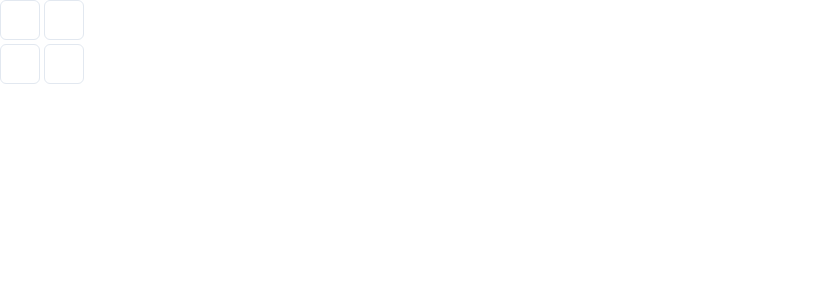
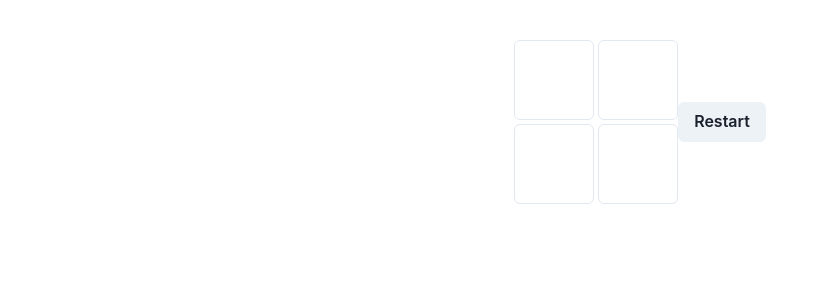
Before and after one commit to BrunoQuaresma/memorygame, a Next.js app: page / in a window 1280 px wide. Both pictures are taken after a click on the button "Start the game". Shown: the top 300 px of the page, without its empty margins (0-829 px from the left). Built offline with nearby package versions, Linux system fonts and the light colour scheme.

Commit message:
Minor improvements

```diff
--- a/components/Board.tsx
+++ b/game/components/Board.tsx
@@ -1,21 +1,23 @@
-import { Box, Grid } from "@chakra-ui/react";
+import { Box, Grid, Icon } from "@chakra-ui/react";
 import { useActor } from "@xstate/react";
 import React from "react";
 import { ActorRefFrom } from "xstate";
-import { matchMachine } from "../machines/match";
+import { createMatchMachine } from "../match";
+import { Card } from "./Card";
 
 type BoardProps = {
-  match: ActorRefFrom<typeof matchMachine>;
+  match: ActorRefFrom<ReturnType<typeof createMatchMachine>>;
 };
 
 export const Board: React.FC<BoardProps> = ({ match: matchActor }) => {
   const [match, sendMatchEvent] = useActor(matchActor);
+  const size = "80px";
 
   return (
     <Grid
       gap={1}
-      templateColumns={`repeat(${match.context.columns}, 40px)`}
-      templateRows={`repeat(${match.context.rows}, 40px)`}
+      templateColumns={`repeat(${match.context.columns}, ${size})`}
+      templateRows={`repeat(${match.context.rows}, ${size})`}
     >
       {match.context.board.map((cardValue, cardIndex) => {
         if (cardValue === undefined) {
@@ -25,21 +27,15 @@ export const Board: React.FC<BoardProps> = ({ match: matchActor }) => {
         const isFlipped = match.context.flippedCards.includes(cardIndex);
 
         return (
-          <Box
-            cursor="pointer"
-            onClick={() =>
+          <Card
+            onFlip={() =>
               sendMatchEvent({ type: "FLIP_CARD", index: cardIndex })
             }
+            isFlipped={isFlipped}
+            value={cardValue}
             key={cardIndex}
-            borderWidth={1}
-            borderStyle="solid"
-            borderColor="gray.200"
-            width="40px"
-            height="40px"
-            rounded="md"
-          >
-            {isFlipped ? cardValue : ""}
-          </Box>
+            size={size}
+          />
         );
       })}
     </Grid>
--- /dev/null
+++ b/game/components/Card.tsx
@@ -0,0 +1,33 @@
+import { Box, Center } from "@chakra-ui/react";
+import React from "react";
+
+type CardProps = {
+  onFlip: () => void;
+  isFlipped: boolean;
+  value: string;
+  size: number | string;
+};
+
+export const Card: React.FC<CardProps> = ({
+  onFlip,
+  isFlipped,
+  value,
+  size,
+}) => {
+  return (
+    <Center
+      as="button"
+      cursor="pointer"
+      onClick={onFlip}
+      borderWidth={1}
+      borderStyle="solid"
+      borderColor="gray.200"
+      width={size}
+      height={size}
+      rounded="md"
+      fontSize="5xl"
+    >
+      {isFlipped ? value : ""}
+    </Center>
+  );
+};
--- a/components/Game.tsx
+++ b/game/components/Game.tsx
@@ -1,7 +1,7 @@
-import { Button, Center } from "@chakra-ui/react";
+import { Button, Center, Heading } from "@chakra-ui/react";
 import { useMachine } from "@xstate/react";
 import React from "react";
-import { gameMachine } from "../machines/game";
+import { gameMachine } from "../game";
 import { Board } from "./Board";
 
 export const Game = () => {
@@ -16,11 +16,21 @@ export const Game = () => {
   }
 
   if (game.matches("started") && game.context.match) {
-    return <Board match={game.context.match} />;
+    return (
+      <Center p={10}>
+        <Board match={game.context.match} />
+        <Button onClick={() => sendGameEvent("RESTART")}>Restart</Button>
+      </Center>
+    );
   }
 
   if (game.matches("ended")) {
-    return <h1>END!</h1>;
+    return (
+      <Center p={10}>
+        <Heading>End!</Heading>
+        <Button onClick={() => sendGameEvent("RESTART")}>Restart</Button>
+      </Center>
+    );
   }
 
   return null;
--- /dev/null
+++ b/game/emojis.ts
@@ -0,0 +1,120 @@
+/** From https://getemoji.com/ */
+export const animals = [
+  "🐶",
+  "🐱",
+  "🐭",
+  "🐹",
+  "🐰",
+  "🦊",
+  "🐻",
+  "🐼",
+  "🐻‍❄️",
+  "🐨",
+  "🐯",
+  "🦁",
+  "🐮",
+  "🐷",
+  "🐽",
+  "🐸",
+  "🐵",
+  "🙈",
+  "🙉",
+  "🙊",
+  "🐒",
+  "🐔",
+  "🐧",
+  "🐦",
+  "🐤",
+  "🐣",
+  "🐥",
+  "🦆",
+  "🦅",
+  "🦉",
+  "🦇",
+  "🐺",
+  "🐗",
+  "🐴",
+  "🦄",
+  "🐝",
+  "🪱",
+  "🐛",
+  "🦋",
+  "🐌",
+  "🐞",
+  "🪲",
+  "🦗",
+  "🕷",
+  "🕸",
+  "🦂",
+  "🐢",
+  "🐍",
+  "🦎",
+  "🦖",
+  "🦕",
+  "🐙",
+  "🦑",
+  "🦐",
+  "🦞",
+  "🦀",
+  "🐡",
+  "🐠",
+  "🐟",
+  "🐬",
+  "🐳",
+  "🐋",
+  "🦈",
+  "🐊",
+  "🐅",
+  "🐆",
+  "🦓",
+  "🦍",
+  "🦧",
+  "🦣",
+  "🐘",
+  "🦛",
+  "🦏",
+  "🐪",
+  "🐫",
+  "🦒",
+  "🦘",
+  "🦬",
+  "🐃",
+  "🐂",
+  "🐄",
+  "🐎",
+  "🐖",
+  "🐏",
+  "🐑",
+  "🦙",
+  "🐐",
+  "🦌",
+  "🐕",
+  "🐩",
+  "🦮",
+  "🐕‍🦺",
+  "🐈",
+  "🐈‍⬛",
+  "🪶",
+  "🐓",
+  "🦃",
+  "🦤",
+  "🦚",
+  "🦜",
+  "🦢",
+  "🦩",
+  "🕊",
+  "🐇",
+  "🦝",
+  "🦨",
+  "🦡",
+  "🦫",
+  "🦦",
+  "🦥",
+  "🐁",
+  "🐀",
+  "🐿",
+  "🦔",
+  "🐾",
+  "🐉",
+  "🐲",
+];
--- a/machines/game.ts
+++ b/game/game.ts
@@ -1,8 +1,8 @@
 import { createMachine, spawn, assign, ActorRefFrom } from "xstate";
-import { matchMachine } from "./match";
+import { createMatchMachine } from "./match";
 
 type GameContext = {
-  match?: ActorRefFrom<typeof matchMachine>;
+  match?: ActorRefFrom<ReturnType<typeof createMatchMachine>>;
 };
 
 type GameStartEvent = {
@@ -19,9 +19,11 @@ type GameRestartEvent = {
 
 type GameEvent = GameStartEvent | GameEndEvent | GameRestartEvent;
 
-const startNewMatch = assign<GameContext, GameEvent>(() => ({
-  match: spawn(matchMachine),
-}));
+const startNewMatch = assign<GameContext, GameEvent>(() => {
+  const match = spawn(createMatchMachine());
+
+  return { match };
+});
 
 export const gameMachine = createMachine<GameContext, GameEvent>(
   {
@@ -43,7 +45,9 @@ export const gameMachine = createMachine<GameContext, GameEvent>(
 
       ended: {
         on: {
-          RESTART: "started",
+          RESTART: {
+            target: "started",
+          },
         },
       },
     },
--- /dev/null
+++ b/game/match.ts
@@ -0,0 +1,120 @@
+import { assign, createMachine, sendParent } from "xstate";
+import { CardIndex, MatchContext } from "../types";
+import { animals } from "./emojis";
+import { shuffle, takeRandom } from "./utils/array";
+
+type FlipCardEvent = {
+  type: "FLIP_CARD";
+  index: CardIndex;
+};
+
+type MatchEvent = FlipCardEvent;
+
+const flipCard = assign<MatchContext, MatchEvent>((context, event) => ({
+  flippedCards: context.flippedCards.concat(event.index),
+}));
+
+const untapCards = assign<MatchContext, MatchEvent>(() => ({
+  flippedCards: [],
+}));
+
+const removeFlippedCards = assign<MatchContext, MatchEvent>((context) => {
+  const [first, second] = context.flippedCards;
+  let updatedBoard = context.board;
+  updatedBoard[first] = undefined;
+  updatedBoard[second] = undefined;
+
+  return {
+    flippedCards: [],
+    board: updatedBoard,
+  };
+});
+
+const isNotFlipped = (context: MatchContext, event: MatchEvent) => {
+  return !context.flippedCards.includes(event.index);
+};
+
+const flippedCardsAreMatching = (context: MatchContext) => {
+  const [first, second] = context.flippedCards;
+  return context.board[first] === context.board[second];
+};
+
+const hasNoAvailableCards = (context: MatchContext) => {
+  return context.board.every((card) => card === undefined);
+};
+
+const createBoard = ({ numberOfPairs }: { numberOfPairs: number }) => {
+  const emojis = takeRandom(animals, numberOfPairs);
+  const cards = [...emojis, ...emojis];
+  return shuffle(cards);
+};
+
+export const createMatchMachine = () =>
+  createMachine<MatchContext, MatchEvent>(
+    {
+      initial: "idle",
+      context: {
+        flippedCards: [],
+        board: createBoard({ numberOfPairs: 2 }),
+        columns: 2,
+        rows: 2,
+      },
+      states: {
+        idle: {
+          on: {
+            FLIP_CARD: {
+              target: "flipedFirstCard",
+              actions: "flipCard",
+            },
+          },
+        },
+        flipedFirstCard: {
+          on: {
+            FLIP_CARD: {
+              target: "checkResult",
+              actions: "flipCard",
+              cond: "isNotFlipped",
+            },
+          },
+        },
+        checkResult: {
+          after: {
+            500: [
+              {
+                target: "success",
+                cond: "flippedCardsAreMatching",
+                actions: "removeFlippedCards",
+              },
+              { target: "fail", actions: "untapCards" },
+            ],
+          },
+        },
+        success: {
+          always: [
+            {
+              target: "end",
+              cond: "hasNoAvailableCards",
+              actions: sendParent("END"),
+            },
+            { target: "idle" },
+          ],
+        },
+        fail: {
+          always: "idle",
+        },
+        end: {},
+      },
+    },
+    {
+      actions: {
+        flipCard,
+        removeFlippedCards,
+        untapCards,
+      },
+      guards: {
+        flippedCardsAreMatching,
+        hasNoAvailableCards,
+        isNotFlipped,
+      },
+    }
+  );
--- /dev/null
+++ b/game/utils/array.ts
@@ -0,0 +1,24 @@
+/** From https://stackoverflow.com/a/2450976/3080472 */
+export function shuffle(array: Array<any>) {
+  var currentIndex = array.length,
+    randomIndex;
+
+  // While there remain elements to shuffle...
+  while (currentIndex != 0) {
+    // Pick a remaining element...
+    randomIndex = Math.floor(Math.random() * currentIndex);
+    currentIndex--;
+
+    // And swap it with the current element.
+    [array[currentIndex], array[randomIndex]] = [
+      array[randomIndex],
+      array[currentIndex],
+    ];
+  }
+
+  return array;
+}
+
+/** From https://stackoverflow.com/a/58126944/3080472 */
+export const takeRandom = (array: Array<any>, number: number) =>
+  array.sort(() => Math.random() - Math.random()).slice(0, number);
--- a/machines/match.ts
+++ /dev/null
@@ -1,112 +0,0 @@
-import { assign, createMachine, sendParent } from "xstate";
-import { CardIndex, MatchContext } from "../types";
-
-type FlipCardEvent = {
-  type: "FLIP_CARD";
-  index: CardIndex;
-};
-
-type MatchEvent = FlipCardEvent;
-
-const flipCard = assign<MatchContext, MatchEvent>((context, event) => ({
-  flippedCards: context.flippedCards.concat(event.index),
-}));
-
-const untapCards = assign<MatchContext, MatchEvent>(() => ({
-  flippedCards: [],
-}));
-
-const removeFlippedCards = assign<MatchContext, MatchEvent>((context) => {
-  const [first, second] = context.flippedCards;
-  let updatedBoard = context.board;
-  updatedBoard[first] = undefined;
-  updatedBoard[second] = undefined;
-
-  return {
-    flippedCards: [],
-    board: updatedBoard,
-  };
-});
-
-const isNotFlipped = (context: MatchContext, event: MatchEvent) => {
-  return !context.flippedCards.includes(event.index);
-};
-
-const flippedCardsAreMatching = (context: MatchContext) => {
-  const [first, second] = context.flippedCards;
-  return context.board[first] === context.board[second];
-};
-
-const hasNoAvailableCards = (context: MatchContext) => {
-  return context.board.every((card) => card === undefined);
-};
-
-export const matchMachine = createMachine<MatchContext, MatchEvent>(
-  {
-    id: "match",
-    initial: "idle",
-    context: {
-      flippedCards: [],
-      board: ["a", "b", "a", "b"],
-      columns: 2,
-      rows: 2,
-    },
-    states: {
-      idle: {
-        on: {
-          FLIP_CARD: {
-            target: "flipedFirstCard",
-            actions: "flipCard",
-          },
-        },
-      },
-      flipedFirstCard: {
-        on: {
-          FLIP_CARD: {
-            target: "checkResult",
-            actions: "flipCard",
-            cond: "isNotFlipped",
-          },
-        },
-      },
-      checkResult: {
-        after: {
-          1000: [
-            {
-              target: "success",
-              cond: "flippedCardsAreMatching",
-              actions: "removeFlippedCards",
-            },
-            { target: "fail", actions: "untapCards" },
-          ],
-        },
-      },
-      success: {
-        always: [
-          {
-            target: "end",
-            cond: "hasNoAvailableCards",
-            actions: sendParent("END"),
-          },
-          { target: "idle" },
-        ],
-      },
-      fail: {
-        always: "idle",
-      },
-      end: {},
-    },
-  },
-  {
-    actions: {
-      flipCard,
-      removeFlippedCards,
-      untapCards,
-    },
-    guards: {
-      flippedCardsAreMatching,
-      hasNoAvailableCards,
-      isNotFlipped,
-    },
-  }
-);
--- a/pages/index.tsx
+++ b/pages/index.tsx
@@ -1,6 +1,6 @@
 import type { NextPage } from "next";
 import React from "react";
-import { Game } from "../components/Game";
+import { Game } from "../game/components/Game";
 
 const Home: NextPage = () => {
   return <Game />;
```
